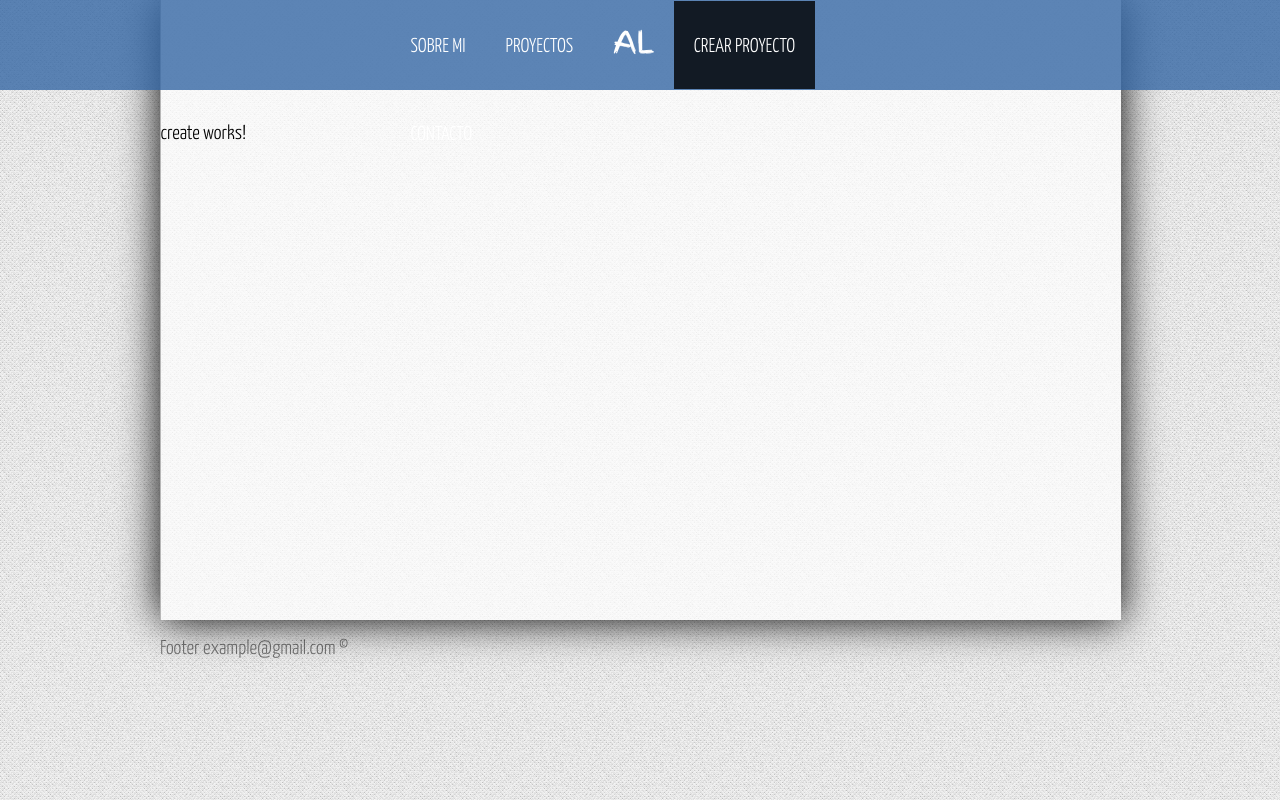
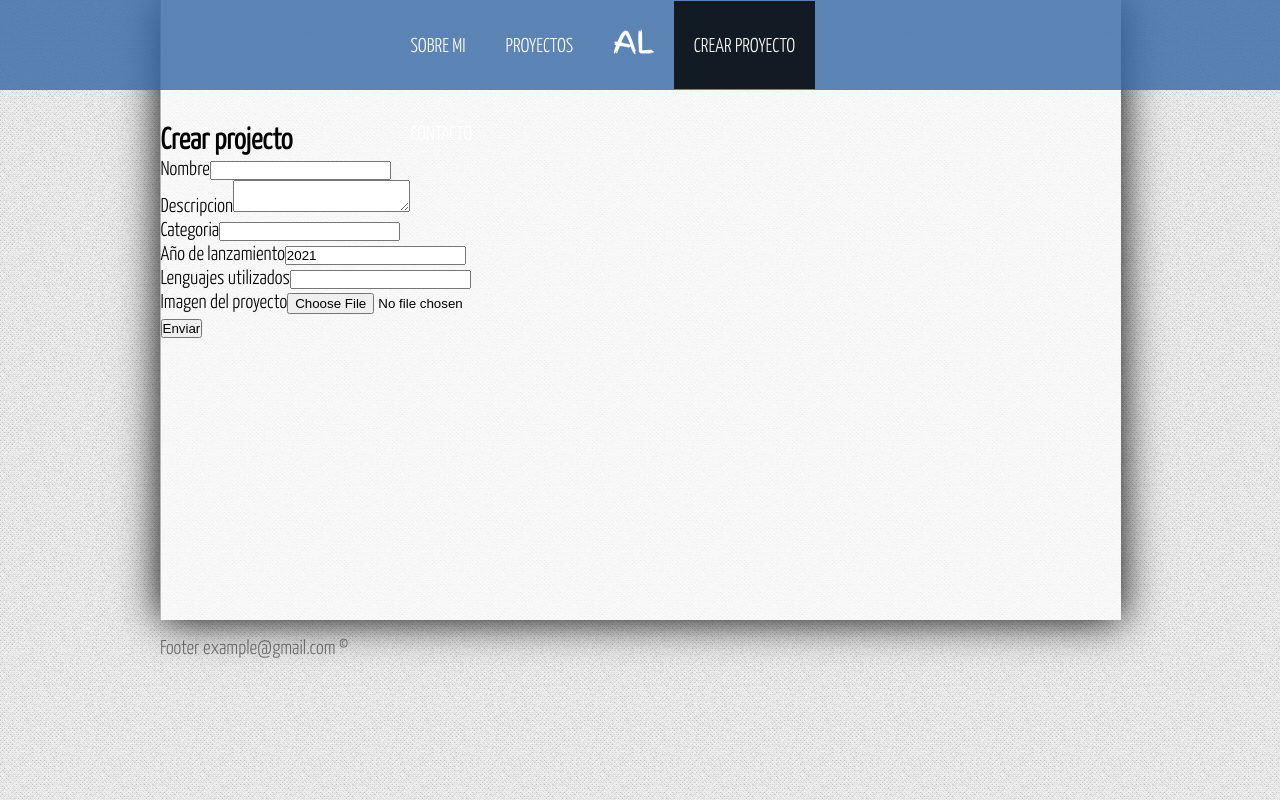
Before and after one commit to benitezalexis/Frontend-gestion-portafolio-, an Angular app: page /crear-proyecto in a window 1280 px wide. Built offline with nearby package versions, Linux system fonts and the light colour scheme.

Commit message:
form to create projects

```diff
--- a/package.json
+++ b/package.json
@@ -19,6 +19,7 @@
     "@angular/platform-browser-dynamic": "~12.2.0",
     "@angular/router": "~12.2.0",
     "rxjs": "~6.6.0",
+    "rxjs-compat": "^6.6.7",
     "tslib": "^2.3.0",
     "zone.js": "~0.11.4"
   },
--- a/src/app/app.module.ts
+++ b/src/app/app.module.ts
@@ -23,7 +23,9 @@
   ],
   imports: [
     BrowserModule,
-    routing
+    routing,
+    HttpClientModule,
+    FormsModule
   ],
   providers: [
   appRoutingProviders
--- a/src/app/components/create/create.component.html
+++ b/src/app/components/create/create.component.html
@@ -1 +1,38 @@
-<p>create works!</p>
+<div class="container">
+	<h2>{{title}}</h2>
+
+	<form #projectForm="ngForm" (ngSubmit)="onSubmit(projectForm)">
+		<p>
+			<label for="name">Nombre</label>
+			<input type="text" name="name" #name="ngModel" [(ngModel)]="project.name"/>
+		</p>
+
+		<p>
+			<label for="descripcion">Descripcion</label>
+			<textarea name="descripcion" #descripcion="ngModel" [(ngModel)]="project.descripcion"></textarea>
+		</p>
+
+		<p>
+			<label for="category">Categoria</label>
+			<input type="text" name="category" #name="ngModel" [(ngModel)]="project.category"/>
+		</p>
+
+		<p>
+			<label for="year">Año de lanzamiento</label>
+			<input type="number" name="year" #year="ngModel" [(ngModel)]="project.year"/>
+		</p>
+
+
+		<p>
+			<label for="category">Lenguajes utilizados</label>
+			<input type="text" name="langs" #langs="ngModel" [(ngModel)]="project.langs"/>
+		</p>
+
+		<p>
+			<label for="image">Imagen del proyecto</label>
+			<input type="file" name="image" placeholder="Subir Imagen"/>
+		</p>
+
+		<input type="submit" value="Enviar">
+	</form>
+</div>
--- a/src/app/components/create/create.component.ts
+++ b/src/app/components/create/create.component.ts
@@ -1,15 +1,30 @@
 import { Component, OnInit } from '@angular/core';
-
+import { Project } from '../../models/project';
+import {ProjectService } from '../../services/project.service';
 @Component({
   selector: 'app-create',
   templateUrl: './create.component.html',
-  styleUrls: ['./create.component.css']
+  styleUrls: ['./create.component.css'],
+  providers: [ProjectService]
 })
 export class CreateComponent implements OnInit {
 
-  constructor() { }
+    public title: string;
+    public project: Project;
 
-  ngOnInit(): void {
-  }
+    constructor(
+        private _projectService: ProjectService
+      ) {
+          this.title="Crear projecto";
+          this.project=new Project('','','','',2021,'','');
+        }
+
+    ngOnInit(): void {
+   }
+
+
+   onSubmit(form:any) {
+      console.log(this.project);
+   }
 
 }
--- a/src/app/services/global.ts
+++ b/src/app/services/global.ts
@@ -1,3 +1,3 @@
-export var global={
+export var Global={
 	url:'http://localhost:3700/api/projects'
 };
--- a/src/app/services/project.service.ts
+++ b/src/app/services/project.service.ts
@@ -1,10 +1,11 @@
 import { Injectable } from '@angular/core';
 import { HttpClient, HttpHeaders} from '@angular/common/http';
-import { Project} from '../models/projects';
+import { Observable } from 'rxjs/Observable'
+import { Project} from '../models/project';
 import { Global } from './global';
 
 @Injectable()
-export class Project Service{
+export class ProjectService{
 	public url: String;
 
 	constructor(
```
Also changed, not shown: 1 other file (tests, documents, lock files or other folders).
